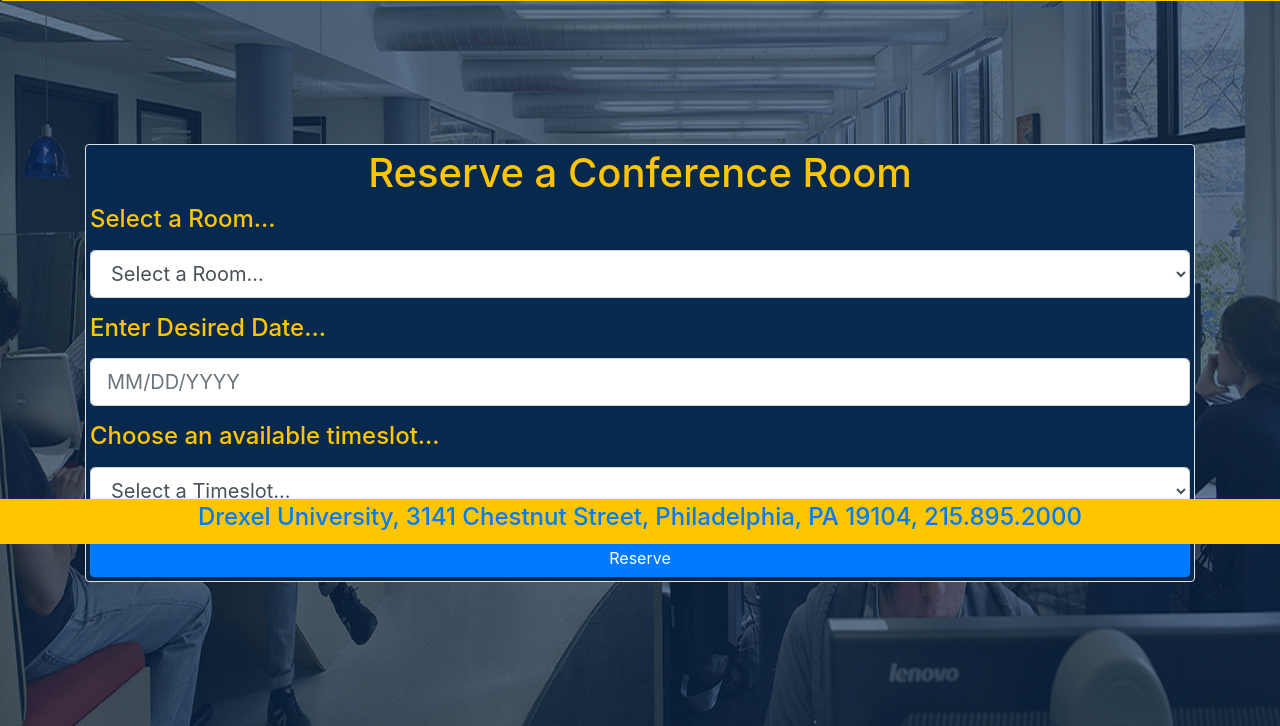
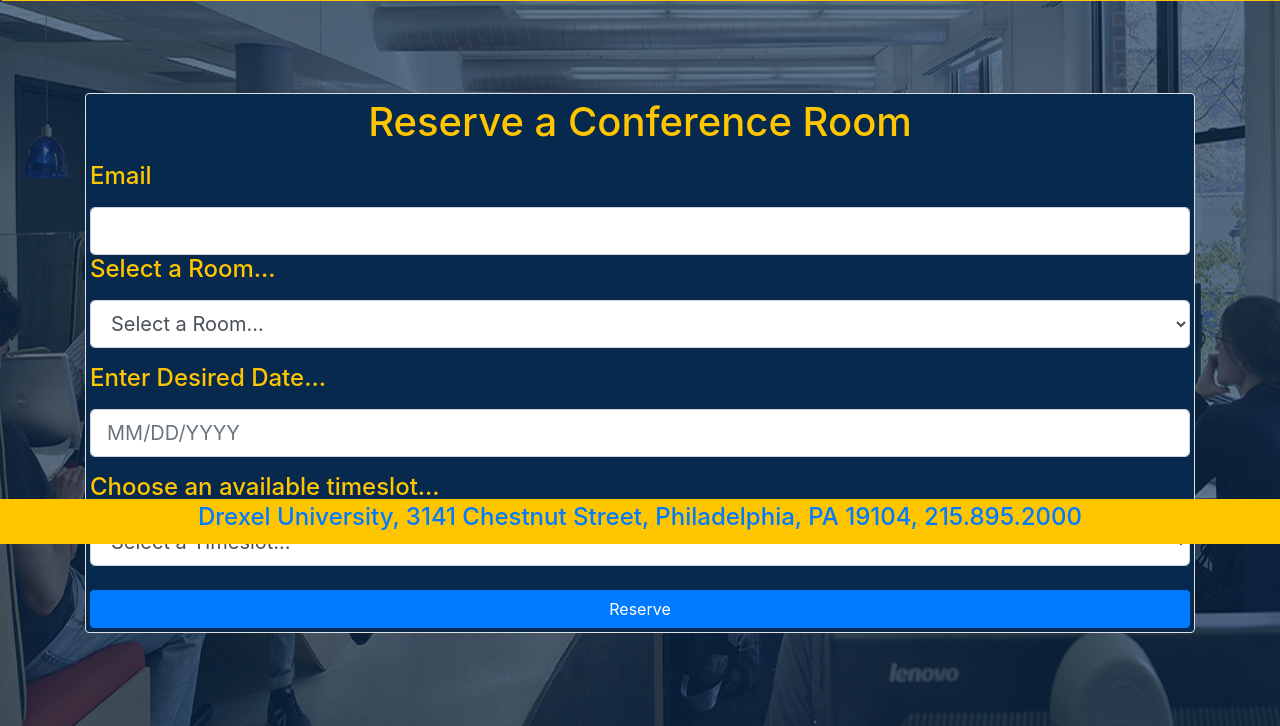
Before and after one commit to das446/iCommons, a Django app: template iCommons/templates/reserveroom.html in a window 1280 px wide. Shown: the part 256-982 px from the top of the page. Run offline with Django 3.2, Linux system fonts and the light colour scheme; the template is opened without the code that fills it, so the values that code supplies are empty; parts of the project's set-up code (start-up, migrations or seed data) failed here and were passed over; some libraries are stand-ins or nearby versions.

Commit message:
added email to reserve room

```diff
--- a/iCommons/templates/reserveroom.html
+++ b/iCommons/templates/reserveroom.html
@@ -11,6 +11,13 @@
                 <div class="img-thumbnail" style="background-color: #07294D; color:#FFC600;">
                     <h1 class="text-center"> Reserve a Conference Room </h1>
                     <form>
+
+                        <div class="mt-3">
+                            <label for="user">
+                              <h4>Email</h4>
+                            </label>
+                            <input type="text" name="user" class="form-control form-control-lg">
+                            </div>
 
                         <!-- Select a room -->
                         <label for="room">
```
